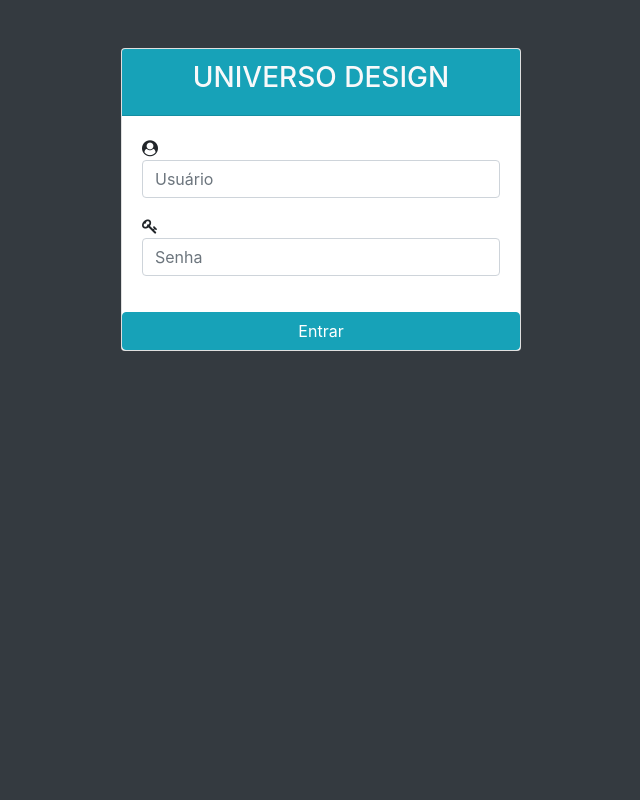
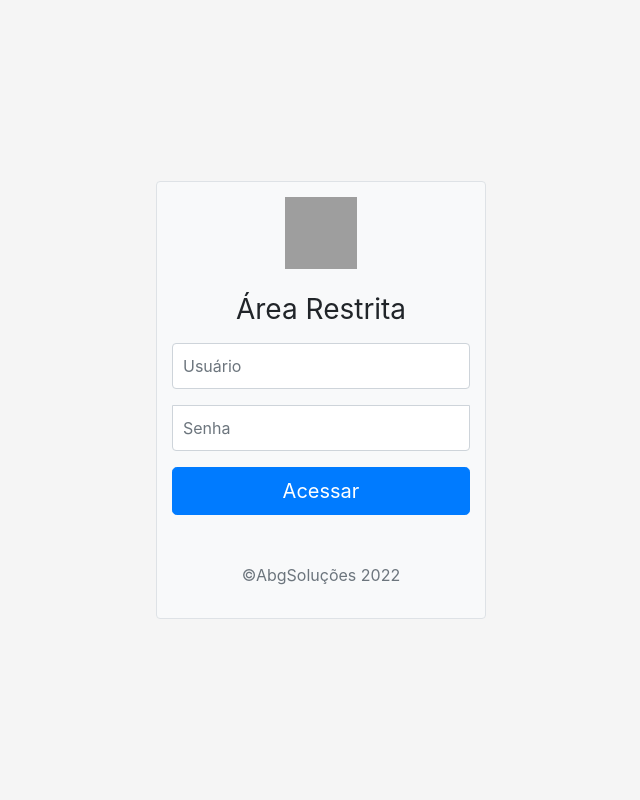
Before and after one commit to Ivonilson/prjUniversoDesign, a PHP site: page / in a window 1280 px wide. Shown: the whole page, without its empty margins (319-959 px from the left). Run offline with PHP 8.4, Linux system fonts and the light colour scheme; grey boxes are pictures that could not be loaded.

Commit message:
update login

```diff
--- a/controller/crtValidarUsuario.php
+++ b/controller/crtValidarUsuario.php
@@ -1,27 +1,36 @@
 <?php
-require "model/Conn.php";
-$conn = new Conn();
 
-if(filter_input(INPUT_POST, 'usuario')!= NULL) {
+class crtValidarUsuario {
 
-	$u = filter_input(INPUT_POST, 'usuario');
-	$p =  filter_input(INPUT_POST, 'senha');
+	public function valUsuario(){
 
-	try {
+		$validacao = new Conn();
 
-		$retorno = $conn->getConn()->query("SELECT user, pass FROM tbl_user WHERE user = '$u' AND pass = '$p'");
+		if(filter_input(INPUT_POST, 'usuario') != NULL) {
 
-		$resultado = $retorno->fetchAll(PDO::FETCH_OBJ);
+			try {
 
-		if($resultado != NULL){
-			$_SESSION['user'] = $resultado[0]->user;
-		} else {
-			$_SESSION['user'] = NULL;
+			$resultado = $validacao->validarUsuario();
+
+			if($resultado){
+				$_SESSION['user'] = $resultado[0]->user;
+
+			} else {
+				$_SESSION['user'] = '-';
+			}
+
+			} catch (PDOException $erro) {
+				//echo "ERRO: ".$erro->getMessage();
+
+			}
+
 		}
 
-		} catch (PDOException $erro) {
-			echo "ERRO: ".$erro->getMessage();
+		if(isset($_SESSION['user']) && $_SESSION['user'] == '-'){
+			return "Usuário ou Senha inválidos!";
 		}
+	}
 }
-
+	$valida = new crtValidarUsuario();
+	$mensagem_erro = $valida->valUsuario();
 ?>
--- /dev/null
+++ b/css/signin.css
@@ -0,0 +1,44 @@
+html, body {
+  height: 100%;
+}
+
+.div-login {
+  display: -ms-flexbox;
+  display: flex;
+  -ms-flex-align: center;
+  align-items: center;
+  padding-top: 40px;
+  padding-bottom: 40px;
+  background-color: #f5f5f5;
+  height: 100%;
+}
+
+.form-signin {
+  width: 100%;
+  max-width: 330px;
+  padding: 15px;
+  margin: auto;
+}
+.form-signin .checkbox {
+  font-weight: 400;
+}
+.form-signin .form-control {
+  position: relative;
+  box-sizing: border-box;
+  height: auto;
+  padding: 10px;
+  font-size: 16px;
+}
+.form-signin .form-control:focus {
+  z-index: 2;
+}
+.form-signin input[type="email"] {
+  margin-bottom: -1px;
+  border-bottom-right-radius: 0;
+  border-bottom-left-radius: 0;
+}
+.form-signin input[type="password"] {
+  margin-bottom: 10px;
+  border-top-left-radius: 0;
+  border-top-right-radius: 0;
+}
--- a/includes/navegacao.php
+++ b/includes/navegacao.php
@@ -215,7 +215,7 @@
 					</a>
 				</li>
 				<li>
-					<a href="/?pagina=logout" class="nav-link text-light col-2">
+					<a href="/?pagina=login" class="nav-link text-light col-2">
 						<i class="fa fa-sign-out float-right" title="Sair do Sistema" style="font-family: "><span style="font-size: 15px; font-family: Arial, sans-serif">Logout</span></i>
 					</a>
 				</li>
--- a/index.php
+++ b/index.php
@@ -1,5 +1,6 @@
 <?php
 session_start();
+require "model/Conn.php";
 include "controller/crtValidarUsuario.php";
 require "model/CadastrarNotificacao.php";
 require "model/EditarNotificacao.php";
@@ -122,12 +123,6 @@ $pagina = isset($_GET['pagina']) ? $_GET['pagina'] : "login";
 			$crtl->historico();
 			break;
 
-		case 'logout':
-			require "controller/crtLogout.php";
-			$crtl = new crtLogout();
-			$crtl->Logout();
-			break;
-
 		case 'login':
 			require "view/login.php";
 			break;
--- a/view/login.php
+++ b/view/login.php
@@ -1,45 +1,46 @@
 <!DOCTYPE html>
-<htm lang="pt-br">
+<html lang="pt-BR">
 <head>
 	<meta charset="utf-8">
 	<meta name="viewport" content="width=device-width, initial-scale=1, shrink-to-fit=no">
+	<link href="css/signin.css" rel="stylesheet">
+	<link rel="icon" href="assets/abgoficial.ico">
+  <?php require_once 'includes/bootstrap-css.php'; ?>
 	<title>Login</title>
-	<?php require_once 'includes/bootstrap-css.php'; ?>
 </head>
+<body class="text-center">
 
-<body class="bg-dark">
+  <div class="div-login">
 
-	<div class="container">
-		<div class="card card-login mx-auto mt-5">
-			<div class="card-header text-center bg-info	 text-light">  <h3>UNIVERSO DESIGN</h5></div>
-			<div class="card-body">
-				<form method="post" action="../index.php/?pagina=os-do-dia">
+	<form class="form-signin bg-light border rounded" method="post" action="/?pagina=demandas-do-dia">
+      <img class="mb-4" src="assets/abgoficial.png" alt="Abg Soluções" width="72" height="72">
+      <h1 class="h3 mb-3 font-weight-normal text">Área Restrita</h1>
+
      <div class="form-group">
-						<i class="fa fa-user-circle" aria-hidden="true"></i>
-						<!--<label for="usuario">Usuário</label>-->
-						<input type="text" class="form-control" name="usuario" id="email" placeholder="Usuário">
+        <label for="exampleInputEmail1" class="sr-only">Usuário</label>
+        <input type="text" class="form-control" id="exampleInputEmail1" name="usuario" aria-describedby="Usuário" placeholder="Usuário" required>
       </div>
+
       <div class="form-group">
-						<!--<label for="senha">Senha</label>-->
-						<i class="fa fa-key" aria-hidden="true"></i>
-						<input type="password" class="form-control" name="senha" id="senha" placeholder="Senha">
+        <label for="exampleInputPassword1" class="sr-only">Senha</label>
+        <input type="password" class="form-control" id="exampleInputPassword1"  name="senha" placeholder="Senha" required>
       </div>
-					<!--<div class="form-group">
-						<div class="form-check">
-							<label class="form-check-label">
-								<input type="checkbox" class="form-check-input">
-								Lembrar minha senha.
-							</label>
-						</div>-->
+
+      <button class="btn btn-lg btn-primary btn-block" type="submit">Acessar</button>
+
+        <?php
+          if ($mensagem_erro == "Usuário ou Senha inválidos!"){
+        ?>
+
+        <div class="mt-1 alert alert-danger msgErroLogin font-weight-bold" role="alert">
+          <?= $mensagem_erro ?>
         </div>
-					<input type="submit" class="btn btn-info btn-block" value="Entrar">
-					<!--<div class="text-center">
-						<a href="#" class="d-block small mt-3">Criar uma Conta</a>
-						<a href="#" class="d-block small">Esqueceu a senha?</a>
-					</div>-->
+      <?php
+          }
+      ?>
+
+      <p class="mt-5 mb-3 text-muted">&copy;AbgSoluções 2022</p>
   </form>
-			</div>
-		</div>
 </div>
 
 <?php require_once 'includes/bootstrap-js.php'; ?>
```
Also changed, not shown: controller/crtLogout.php (deleted, +0 -13 lines). Lines whose indentation alone changed are shown as unchanged.
